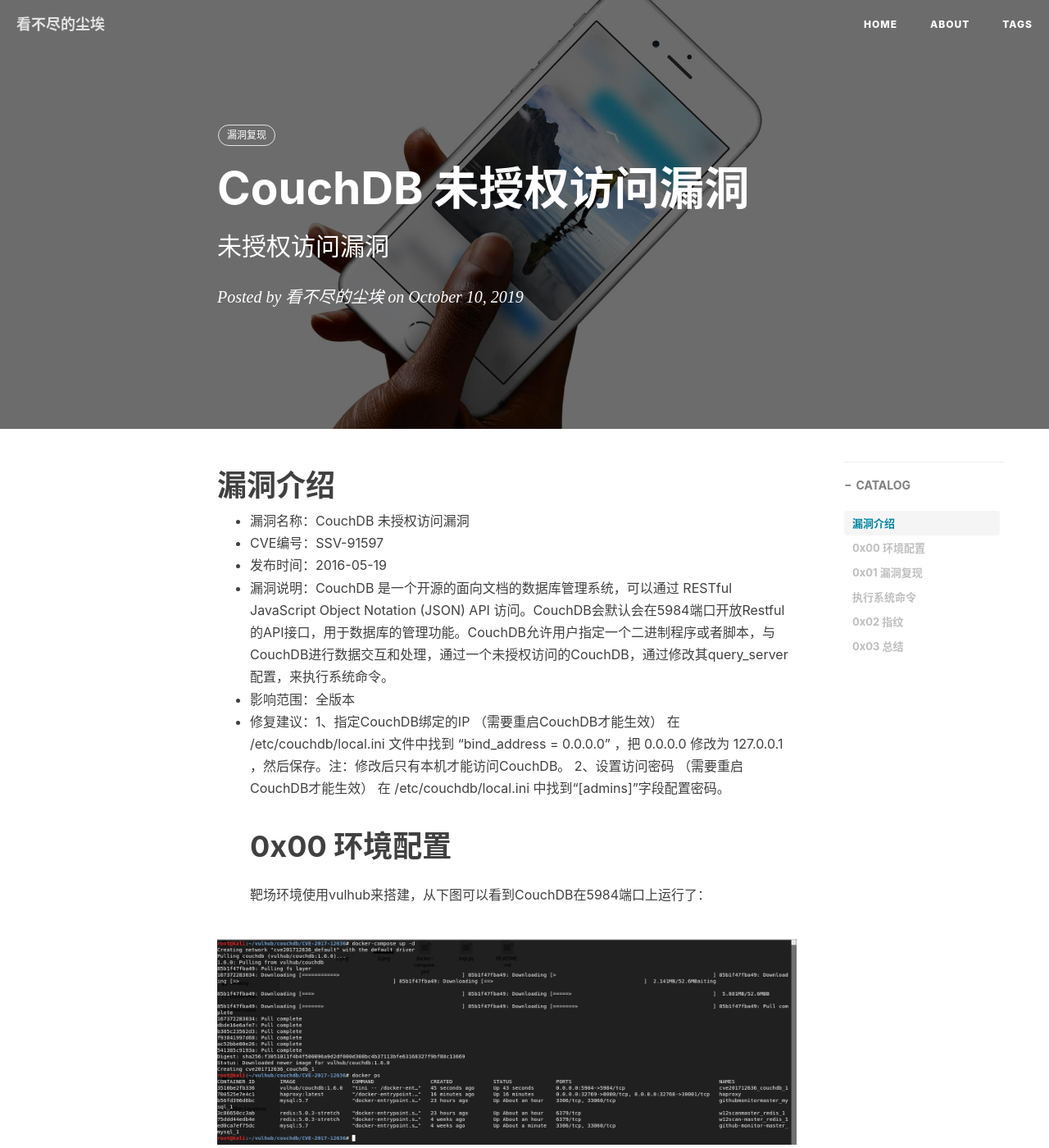
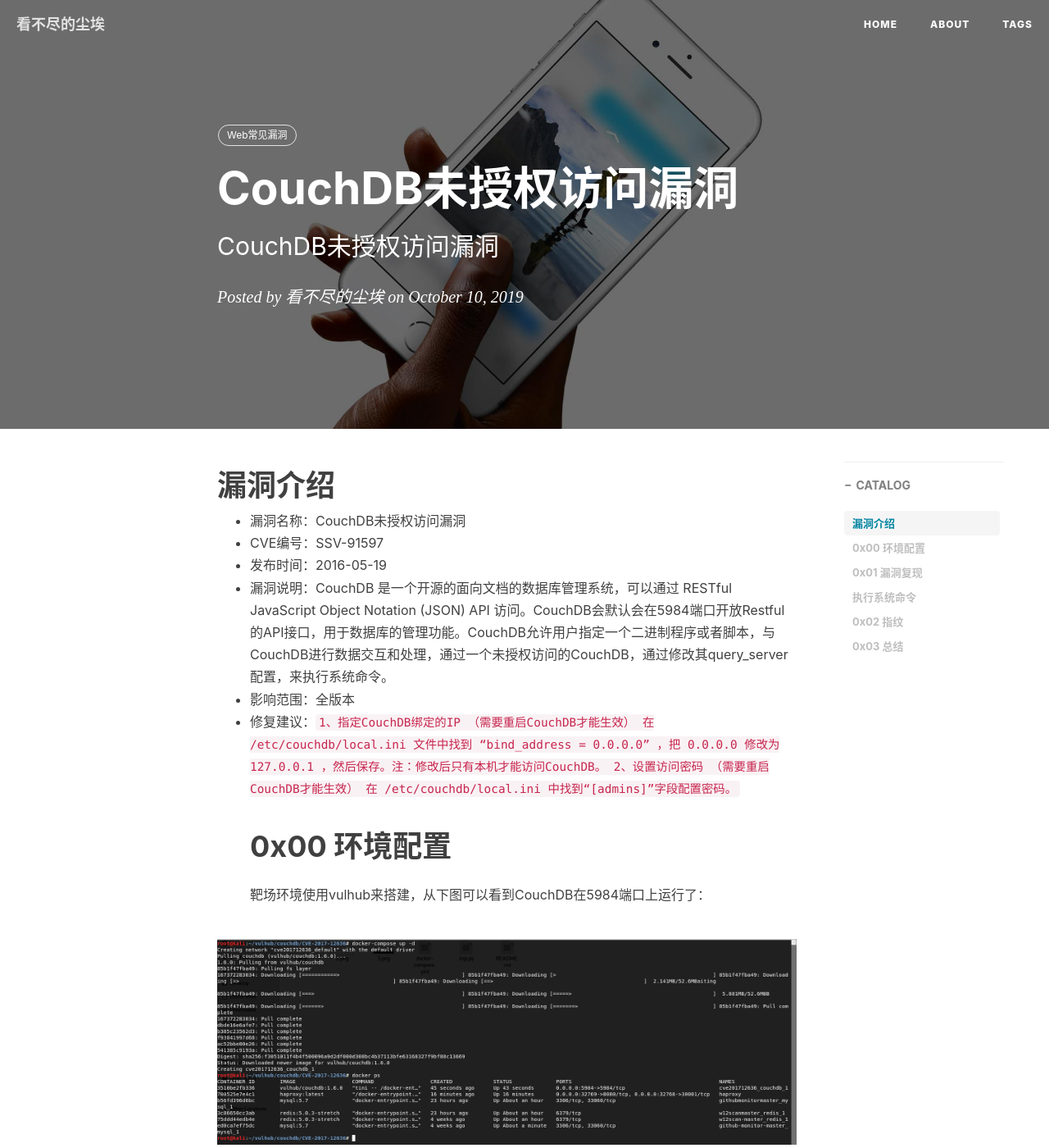
Before and after one commit to FiveAourThe/FiveAourThe.github.io, a Jekyll site: the page built from _posts/2019-10-10-CouchDB 未授权访问漏洞.md, in a window 1280 px wide and 1400 px high. Shown: the whole window at 82% size. Built offline with Jekyll 4.4.1, drawn with Linux system fonts in a browser that asks for light colours; nearby versions of some CDN libraries; comment, search, counter and statistics services are not loaded.

Commit message:
Update 2019-10-10-CouchDB 未授权访问漏洞.md

```diff
--- a/_posts/2019-10-10-CouchDB 未授权访问漏洞.md
+++ b/_posts/2019-10-10-CouchDB 未授权访问漏洞.md
@@ -1,21 +1,21 @@
 ---
 layout:     post
-title:      CouchDB 未授权访问漏洞
-subtitle:   未授权访问漏洞
+title:      CouchDB未授权访问漏洞
+subtitle:   CouchDB未授权访问漏洞
 date:       2019-10-10
 author:     看不尽的尘埃
 header-img: img/post-bg-ios9-web.jpg
 catalog: 	 true
 tags:
-    - 漏洞复现
+    - Web常见漏洞
 ---
 # 漏洞介绍
-* 漏洞名称：CouchDB 未授权访问漏洞
+* 漏洞名称：CouchDB未授权访问漏洞
 * CVE编号：SSV-91597
 * 发布时间：2016-05-19
 * 漏洞说明：CouchDB 是一个开源的面向文档的数据库管理系统，可以通过 RESTful JavaScript Object Notation (JSON) API 访问。CouchDB会默认会在5984端口开放Restful的API接口，用于数据库的管理功能。CouchDB允许用户指定一个二进制程序或者脚本，与CouchDB进行数据交互和处理，通过一个未授权访问的CouchDB，通过修改其query_server配置，来执行系统命令。
 * 影响范围：全版本
-* 修复建议：1、指定CouchDB绑定的IP （需要重启CouchDB才能生效） 在 /etc/couchdb/local.ini 文件中找到 “bind_address = 0.0.0.0” ，把 0.0.0.0 修改为 127.0.0.1 ，然后保存。注：修改后只有本机才能访问CouchDB。 2、设置访问密码 （需要重启CouchDB才能生效） 在 /etc/couchdb/local.ini 中找到“[admins]”字段配置密码。
+* 修复建议：`1、指定CouchDB绑定的IP （需要重启CouchDB才能生效） 在 /etc/couchdb/local.ini 文件中找到 “bind_address = 0.0.0.0” ，把 0.0.0.0 修改为 127.0.0.1 ，然后保存。注：修改后只有本机才能访问CouchDB。 2、设置访问密码 （需要重启CouchDB才能生效） 在 /etc/couchdb/local.ini 中找到“[admins]”字段配置密码。`
 # 0x00 环境配置
 靶场环境使用vulhub来搭建，从下图可以看到CouchDB在5984端口上运行了：
 
```
